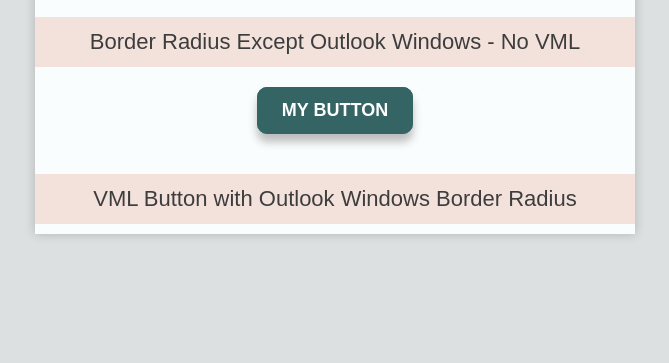
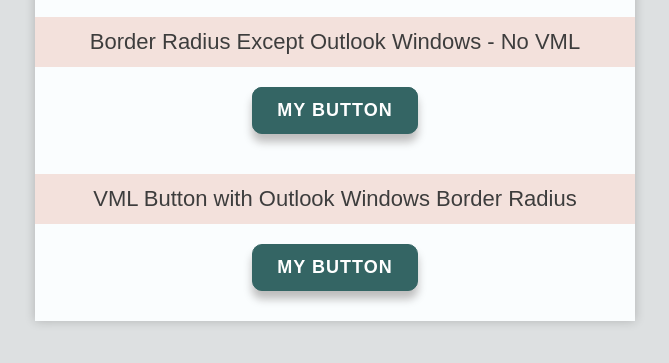
Before and after one commit to kparisi/html-email-mastery, a plain HTML site: page HTML5 Practice Template Starter/buttons.html in a window 1280 px wide. Shown: the part 63-426 px from the top of the page, without its empty margins (305-974 px from the left). Drawn offline with Linux system fonts and the light colour scheme.

Commit message:
Update buttons.html

```diff
--- a/HTML5 Practice Template Starter/buttons.html
+++ b/HTML5 Practice Template Starter/buttons.html
@@ -182,7 +182,7 @@
                                  <tr>
                                     <td align="center" style="border-radius: 10px;" bgcolor="#346564">
 
-                                    <a href="https://example.com" class="button" target="_blank" style="font-size: 18px; font-weight: bold; text-decoration: none; color: #ffffff; background-color: #346564; padding: 12px 24px; border: 1px solid #346564; border-radius: 10px; display: inline-block">
+                                    <a href="https://example.com" class="button" target="_blank" style="font-size: 18px; font-weight: bold; text-decoration: none; color: #ffffff; background-color: #346564; padding: 12px 24px; border: 1px solid #346564; border-radius: 10px; display: inline-block;letter-spacing: 1px;">
                                        MY BUTTON
                                     </a>
                                     </td>
@@ -209,6 +209,31 @@
                         </td>
                      </tr>
 
+                      <!-- button starts here -->
+                      <tr>
+                        <td align="center" style="padding: 20px;">
+                           <table align="center" role="presentation" style="border-spacing: 0;">
+                              <tr>
+                                 <td align="center">
+
+                                    <!--[if mso]>
+                                     <v:roundrect
+                                     xmlns_v="urn:schemas-microsoft-com:vml" xmlns_w="urn:schemas-microsoft-com:office:office" href="https://example.com" style="height: 34.5pt; width: 124pt; v-text-anchor: middle;" arcsize="14%" strokecolor="#346564" fillcolor:"#346564">
+                                       <w:anchorlock/>
+                                       <center style="color: #ffffff; font-family:Arial, Helvetica, sans-serif; font-size: 18px; font-weight: 600; letter-spacing: 1px;">MY BUTTON</center>
+                                    </v:roundrect>
+                                    <![endif]-->
+
+                                 <a href="https://example.com" class="button" target="_blank" style="font-size: 18px; font-weight: bold; text-decoration: none; color: #ffffff; background-color: #346564; padding: 12px 24px; border: 1px solid #346564; border-radius: 10px; display: inline-block; letter-spacing: 1px; mso-hide: all;">
+                                    MY BUTTON
+                                 </a>
+                                 </td>
+                              </tr>
+                           </table>
+                        </td>
+                     </tr>
+                  <!-- button ends here -->
+
                   </table>
                </td>
             </tr>
```
